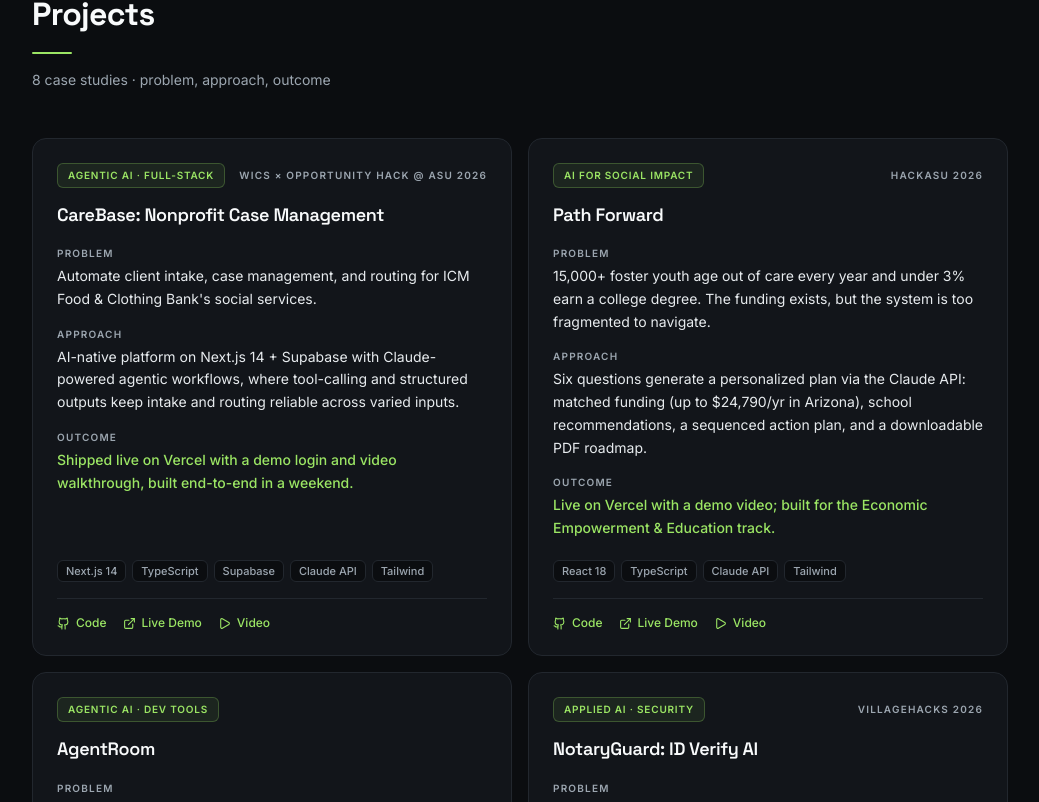
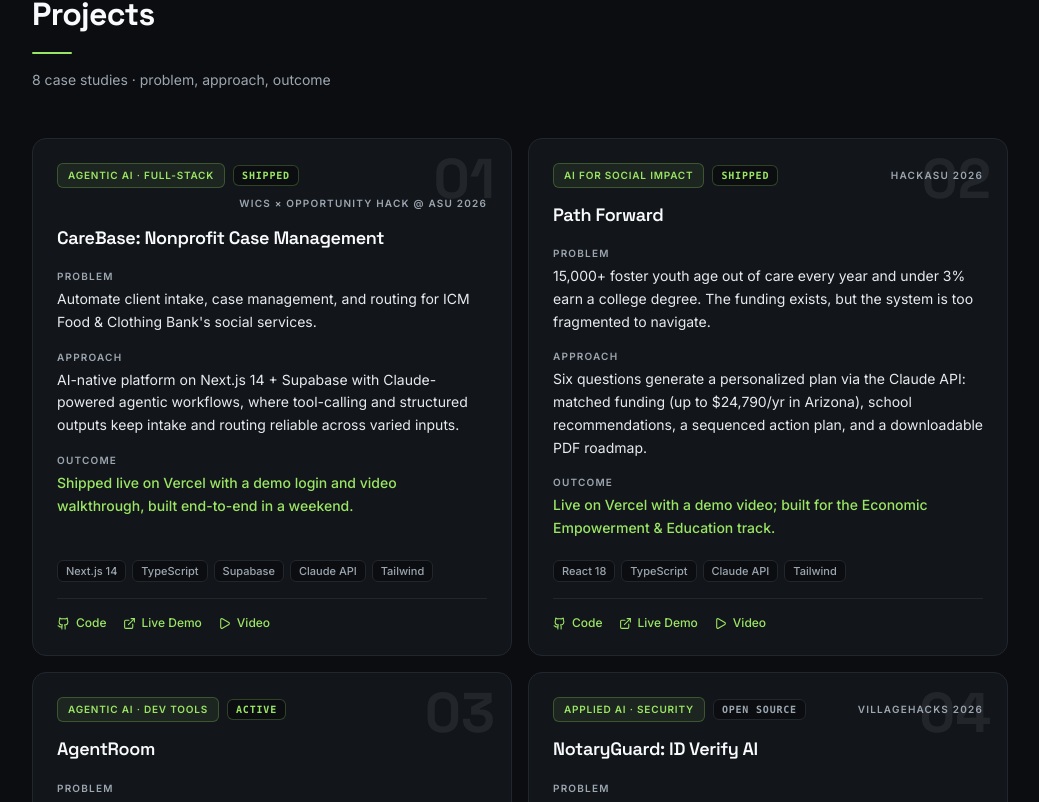
Before and after one commit to neric-joel/neric-portfolio, a React (Vite) app: page / in a window 1280 px wide. Shown: the part 3998-4800 px from the top of the page, without its empty margins (200-1239 px from the left). Built offline with nearby package versions, Linux system fonts and the light colour scheme.

Commit message:
Add honest status chips and index numerals to project cards

```diff
--- a/src/components/Projects.jsx
+++ b/src/components/Projects.jsx
@@ -6,6 +6,7 @@
 const projects = [
     {
         title: "CareBase: Nonprofit Case Management",
+        status: "Shipped",
         event: "WiCS × Opportunity Hack @ ASU 2026",
         problem: "Automate client intake, case management, and routing for ICM Food & Clothing Bank's social services.",
         approach: "AI-native platform on Next.js 14 + Supabase with Claude-powered agentic workflows, where tool-calling and structured outputs keep intake and routing reliable across varied inputs.",
@@ -20,6 +21,7 @@
     },
     {
         title: "Path Forward",
+        status: "Shipped",
         event: "HackASU 2026",
         problem: "15,000+ foster youth age out of care every year and under 3% earn a college degree. The funding exists, but the system is too fragmented to navigate.",
         approach: "Six questions generate a personalized plan via the Claude API: matched funding (up to $24,790/yr in Arizona), school recommendations, a sequenced action plan, and a downloadable PDF roadmap.",
@@ -34,6 +36,7 @@
     },
     {
         title: "AgentRoom",
+        status: "Active",
         problem: "Multi-agent tools hide the agents behind one answer, or demand hosted services and pasted API keys.",
         approach: "A local chat room that turns installed agent CLIs (Claude Code, Codex, Gemini) into named participants. The /discuss mode splits a problem into sub-tasks on a shared blackboard and converges on one answer with attribution.",
         result: "Runs fully local with no accounts or keys; MIT-licensed with CI and versioned releases.",
@@ -45,6 +48,7 @@
     },
     {
         title: "NotaryGuard: ID Verify AI",
+        status: "Open Source",
         event: "VillageHacks 2026",
         problem: "Real-estate fraud slips through Remote Online Notarization via fake IDs, name mismatches, and lapsed notary commissions.",
         approach: "A fraud-aware verification rail that runs identity documents through four progressive verification levels, using PaddleOCR extraction and fuzzy name matching, before a notarization can proceed.",
@@ -57,6 +61,7 @@
     },
     {
         title: "Building Footprint Segmentation",
+        status: "Research",
         problem: "Extract building footprints from aerial imagery on the Massachusetts Buildings Dataset.",
         approach: "Deep-learning pipeline in PyTorch, a U-Net with a ResNet-50 encoder, tuned against IoU and precision-recall.",
         result: "30% lower inference latency after profiling and tuning the model.",
@@ -66,6 +71,7 @@
     },
     {
         title: "Hybrid Movie Recommender",
+        status: "Open Source",
         event: "CSE 573 @ ASU",
         problem: "Single-strategy recommenders miss patterns: collaborative filtering ignores content signals, and content-based filtering ignores user behavior.",
         approach: "Hybrid system combining collaborative filtering, content-based filtering, and Neural Collaborative Filtering (NeuMF) to capture non-linear user–movie relationships.",
@@ -78,6 +84,7 @@
     },
     {
         title: "Hand Gesture Recognition",
+        status: "Open Source",
         problem: "Recognize hand signs in real time from a webcam, without training a custom model.",
         approach: "OpenCV + MediaPipe pipeline with two-hand tracking and rule-based landmark classification.",
         result: "Recognizes A–Z ASL fingerspelling, 0–10 finger counting, and 7 common gestures in real time.",
@@ -89,6 +96,7 @@
     },
     {
         title: "AI-Driven Solar PV Emulator",
+        status: "Research",
         problem: "Predict solar PV behavior from large-scale telemetry to improve performance forecasting.",
         approach: "Processed and transformed 120,000+ time-series records for supervised learning; trained neural-network and regression models with numerical optimization.",
         result: "18% reduction in prediction error (RMSE, MAE) versus the baseline.",
@@ -98,11 +106,20 @@
     },
 ];
 
-const ProjectCard = ({ project }) => (
-    <div className="card card-hover flex h-full flex-col p-6">
-        <div className="mb-4 flex items-center justify-between gap-2">
+const ProjectCard = ({ project, index }) => (
+    <div className="card card-hover group relative flex h-full flex-col overflow-hidden p-6">
+        <span
+            aria-hidden="true"
+            className="font-display pointer-events-none absolute top-3 right-4 text-[3.5rem] leading-none font-bold text-heading opacity-[0.07] transition-all duration-200 select-none group-hover:text-accent group-hover:opacity-25"
+        >
+            {String(index + 1).padStart(2, '0')}
+        </span>
+        <div className="relative z-10 mb-4 flex flex-wrap items-center gap-2">
             <span className="tag tag-accent px-2.5 py-1">{project.category}</span>
-            {project.event && <span className="eyebrow text-right">{project.event}</span>}
+            <span className={`tag tag-mono ${['Shipped', 'Active'].includes(project.status) ? 'border-accent-line text-accent' : ''}`}>
+                {project.status}
+            </span>
+            {project.event && <span className="eyebrow ml-auto text-right">{project.event}</span>}
         </div>
 
         <h3 className="font-display mb-5 text-lg leading-tight font-semibold text-heading">
@@ -165,7 +182,7 @@
             <div className="mt-12 grid grid-cols-1 gap-4 md:grid-cols-2">
                 {projects.map((project, i) => (
                     <RevealOnScroll key={project.title} delay={(i % 2) * 0.06}>
-                        <ProjectCard project={project} />
+                        <ProjectCard project={project} index={i} />
                     </RevealOnScroll>
                 ))}
             </div>
--- a/src/index.css
+++ b/src/index.css
@@ -193,6 +193,14 @@
     font-size: 0.625rem;
   }
 
+  .tag-mono {
+    font-family: var(--font-mono);
+    text-transform: uppercase;
+    letter-spacing: 0.08em;
+    font-size: 0.625rem;
+    font-weight: 600;
+  }
+
   /* Section header */
   .section-index {
     display: block;
```
